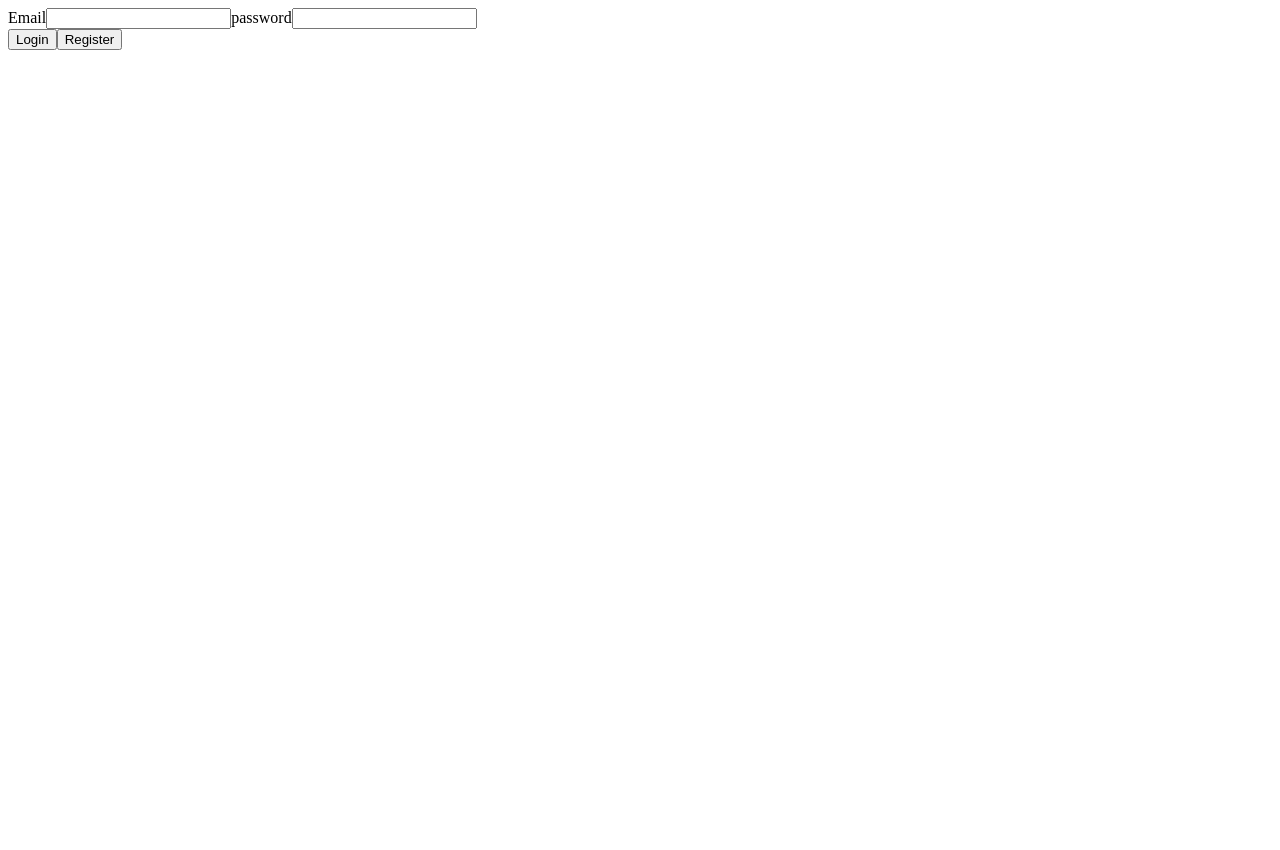
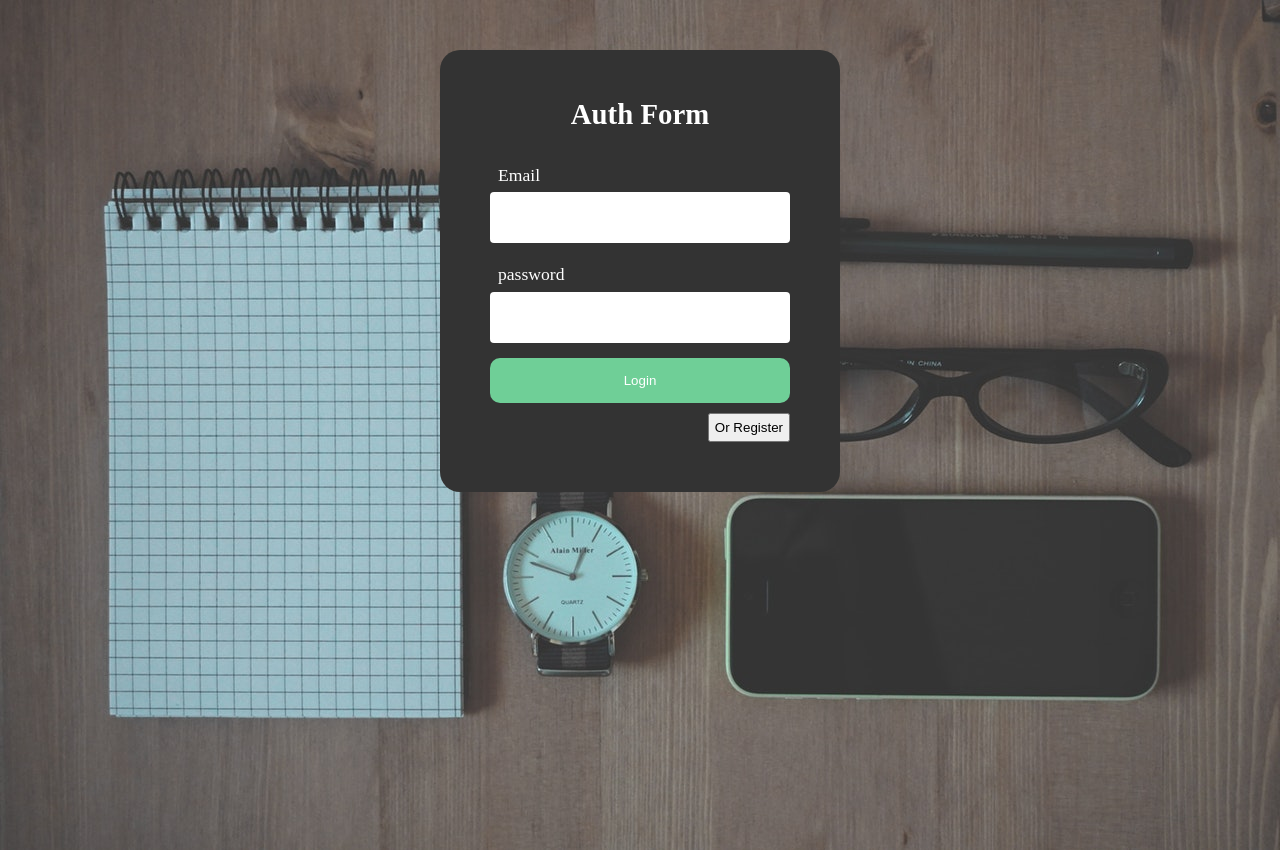
Before and after one commit to Bruends/notepad-frontend, a React (Create React App) app: page / in a window 1280 px wide. Before the commit the page ends 800 px from the top, so only its background shows below. Built offline with nearby package versions, Linux system fonts and the light colour scheme.

Commit message:
finishing login style

```diff
--- a/src/components/LoginForm/index.js
+++ b/src/components/LoginForm/index.js
@@ -1,4 +1,6 @@
 import React, { Component } from 'react';
+
+import './loginForm.css';
 
 class LoginForm extends Component {
   constructor(props){
@@ -25,7 +27,6 @@ class LoginForm extends Component {
 
   async handleSubmit(e){
     e.preventDefault();
-    console.log('hai');
 
     // if passwords doenst match on register
     if(this.state.isRegistering && this.state.password != this.state.passwordConfirm){
@@ -60,16 +61,19 @@ class LoginForm extends Component {
 
   render() {
     return (
-      <form onSubmit={this.handleSubmit}>
-        <label htmlFor="email">Email</label>
+      <form className="loginForm" onSubmit={this.handleSubmit}>
+        <h1 className="loginForm_h1">Auth Form</h1>
+        <label className="loginForm_label" htmlFor="email">Email</label>
         <input
+          className="loginForm_input"
           type="email"
           value={this.state.email}
           onChange={(e) => this.setState({ email: e.target.value })}
         />
 
-        <label htmlFor="email">password</label>
+        <label className="loginForm_label" htmlFor="email">password</label>
         <input
+          className="loginForm_input"
           type="password"
           value={this.state.password}
           onChange={(e) => this.setState({ password: e.target.value })}
@@ -79,8 +83,9 @@ class LoginForm extends Component {
           // password confirm, only on register
           (this.state.isRegistering)
             ? <div>
-                <label htmlFor="email">Confirm password</label>
+                <label className="loginForm_label" htmlFor="email">Confirm password</label>
                 <input
+                  className="loginForm_input"
                   type="password"
                   value={this.state.passwordConfirm}
                   onChange={(e) => this.setState({ passwordConfirm: e.target.value })}
@@ -89,7 +94,7 @@ class LoginForm extends Component {
             : <div />
         }
 
-        <button>
+        <button className="loginForm_mainButton">
           {
             (this.state.isRegistering)
               ? 'Register'
@@ -97,21 +102,26 @@ class LoginForm extends Component {
           }
         </button>
 
-        <button type="button" onClick={this.toggleMode}>
-          {
-            (this.state.isRegistering)
-              ? 'Login'
-              : 'Register'
-          }
-        </button>
-
-        <span>
+        <span
+          className={ this.state.error !== null
+            ? "loginForm_error"
+            : ''
+          }>
           {
             (this.state.error !== null)
             ? this.state.error
             : ''
           }
         </span>
+
+        <button className="loginForm_secundaryButton" type="button" onClick={this.toggleMode}>
+          {
+            (this.state.isRegistering)
+              ? 'Or Login'
+              : 'Or Register'
+          }
+        </button>
+
       </form>
     );
   }
--- /dev/null
+++ b/src/components/LoginForm/loginForm.css
@@ -0,0 +1,70 @@
+.loginForm {
+  margin: 0 auto;
+  position: relative;
+  display: block;
+  background-color: #333;
+  width: 300px;
+  padding: 50px;
+  border-radius: 20px;
+}
+
+.loginForm_h1{
+  font-weight: bold;
+  color: #fff;
+  text-align: center;
+  font-size: 1.8rem;
+  margin-bottom: 30px;
+}
+
+.loginForm_label {
+  display: block;
+  color: #fff;
+  font-size: 1.1rem;
+  margin: 0 auto;
+  width: 100%;
+  padding: 8px;
+}
+
+.loginForm_input {
+  margin: 0 auto;
+  margin-bottom: 15px;
+  display: block;
+  padding: 15px;
+  width: 90%;
+  border-radius: 4px;
+  font-size: 1.1rem;
+  color: #333;
+}
+
+.loginForm_mainButton {
+  display: block;
+  width: 100%;
+  padding: 15px;
+  border-radius: 10px;
+  border: 0;
+  background-color: #6FCF97;
+  margin: 10px 0;
+  color: #fff;
+}
+
+.loginForm_mainButton:hover {
+  cursor: pointer;
+  background-color: rgb(144, 235, 182);
+  transition: .5s;
+}
+
+.loginForm_secundaryButton {
+  display: block;
+  margin-left: auto;
+  padding: 5px;
+  margin-top: 10px;
+}
+
+.loginForm_error {
+  display: block;
+  width: 100%;
+  text-align: center;
+  background-color: #EB5757;
+  color: #fff;
+  padding: 10px 0;
+}
--- a/src/index.css
+++ /dev/null
@@ -1,5 +0,0 @@
-body {
-  margin: 0;
-  padding: 0;
-  font-family: sans-serif;
-}
--- a/src/index.js
+++ b/src/index.js
@@ -1,5 +1,6 @@
 import React from 'react';
 import ReactDOM from 'react-dom';
+import './reset.css'
 
 import App from './App';
 
--- a/src/pages/Login.js
+++ b/src/pages/Login.js
@@ -1,6 +1,18 @@
 import React, { Component } from 'react';
+
 import LoginForm from '../components/LoginForm/';
 import { getToken, registerUser } from '../utils/authApi';
+import bg from '../assets/loginwallpaper.jpeg';
+
+
+const backgroundStyle = {
+  position: 'relative',
+  width: '100%',
+  minHeight: '100vh',
+  backgroundImage: `url(${bg})`,
+  backgroundSize: 'cover',
+  paddingTop: '50px'
+}
 
 class Login extends Component {
   constructor (){
@@ -34,7 +46,7 @@ class Login extends Component {
 
   render() {
     return (
-      <section>
+      <section style={backgroundStyle}>
         <LoginForm
           error={this.state.error}
           handleLogin={this.handleLogin}
--- /dev/null
+++ b/src/reset.css
@@ -0,0 +1,58 @@
+/* http://meyerweb.com/eric/tools/css/reset/
+   v2.0 | 20110126
+   License: none (public domain)
+*/
+
+input {
+	box-shadow: 0px;
+	border: 0px;
+}
+
+body{
+	padding: 0;
+	margin: 0;
+}
+
+html, body, div, span, applet, object, iframe,
+h1, h2, h3, h4, h5, h6, p, blockquote, pre,
+a, abbr, acronym, address, big, cite, code,
+del, dfn, em, img, ins, kbd, q, s, samp,
+small, strike, strong, sub, sup, tt, var,
+b, u, i, center,
+dl, dt, dd, ol, ul, li,
+fieldset, form, label, legend,
+table, caption, tbody, tfoot, thead, tr, th, td,
+article, aside, canvas, details, embed,
+figure, figcaption, footer, header, hgroup,
+menu, nav, output, ruby, section, summary,
+time, mark, audio, video {
+	margin: 0;
+	padding: 0;
+	border: 0;
+	font-size: 100%;
+	font: inherit;
+	vertical-align: baseline;
+}
+/* HTML5 display-role reset for older browsers */
+article, aside, details, figcaption, figure,
+footer, header, hgroup, menu, nav, section {
+	display: block;
+}
+body {
+	line-height: 1;
+}
+ol, ul {
+	list-style: none;
+}
+blockquote, q {
+	quotes: none;
+}
+blockquote:before, blockquote:after,
+q:before, q:after {
+	content: '';
+	content: none;
+}
+table {
+	border-collapse: collapse;
+	border-spacing: 0;
+}
--- a/src/utils/authApi.js
+++ b/src/utils/authApi.js
@@ -8,6 +8,10 @@ export const getToken = async (userData) => {
     const { token } = res.data;
     return { token };
   } catch (err) {
+
+    if(err.message === "Network Error"){
+      throw new Error('Error on connecting to backend!');
+    }
     const  { error }  = JSON.parse(err.request.response);
     throw new Error(error);
   }
```
Also changed, not shown: src/assets/loginwallpaper.jpeg (added).
